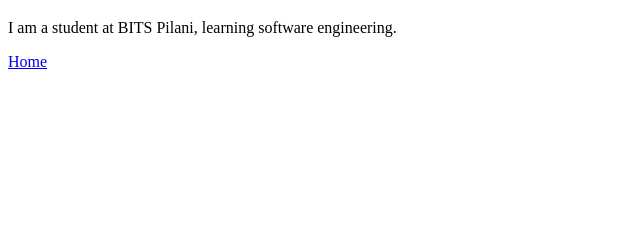
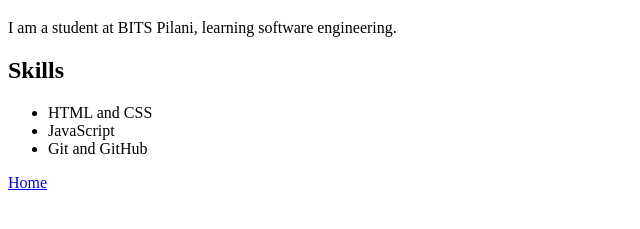
Before and after one commit to aamrindersingh/git-assignment, a plain HTML site: page about.html in a window 1280 px wide. Shown: the part 61-290 px from the top of the page, without its empty margins (0-640 px from the left). Drawn offline with Linux system fonts and the light colour scheme.

Commit message:
Add skills section to about.html

```diff
--- a/about.html
+++ b/about.html
@@ -8,6 +8,12 @@
 <body>
     <h1>About Me</h1>
     <p>I am a student at BITS Pilani, learning software engineering.</p>
+    <h2>Skills</h2>
+    <ul>
+        <li>HTML and CSS</li>
+        <li>JavaScript</li>
+        <li>Git and GitHub</li>
+    </ul>
     <nav>
         <a href="index.html">Home</a>
     </nav>
```
